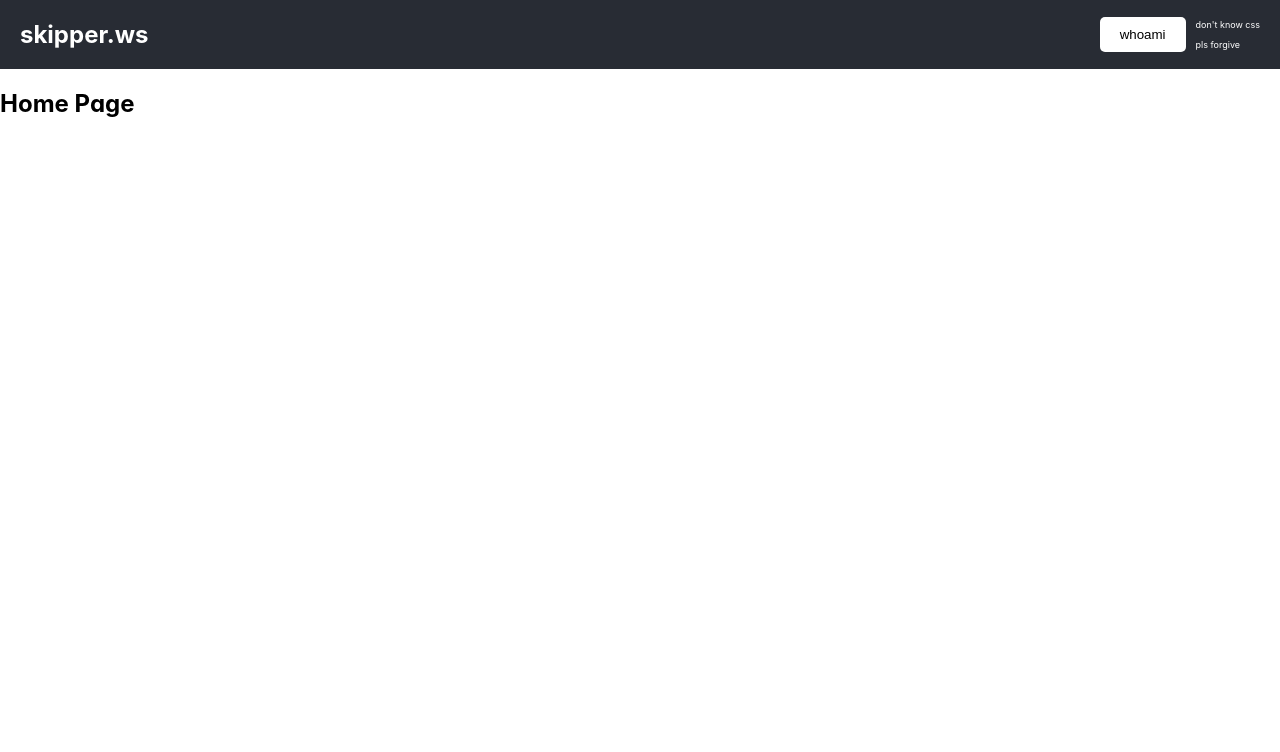
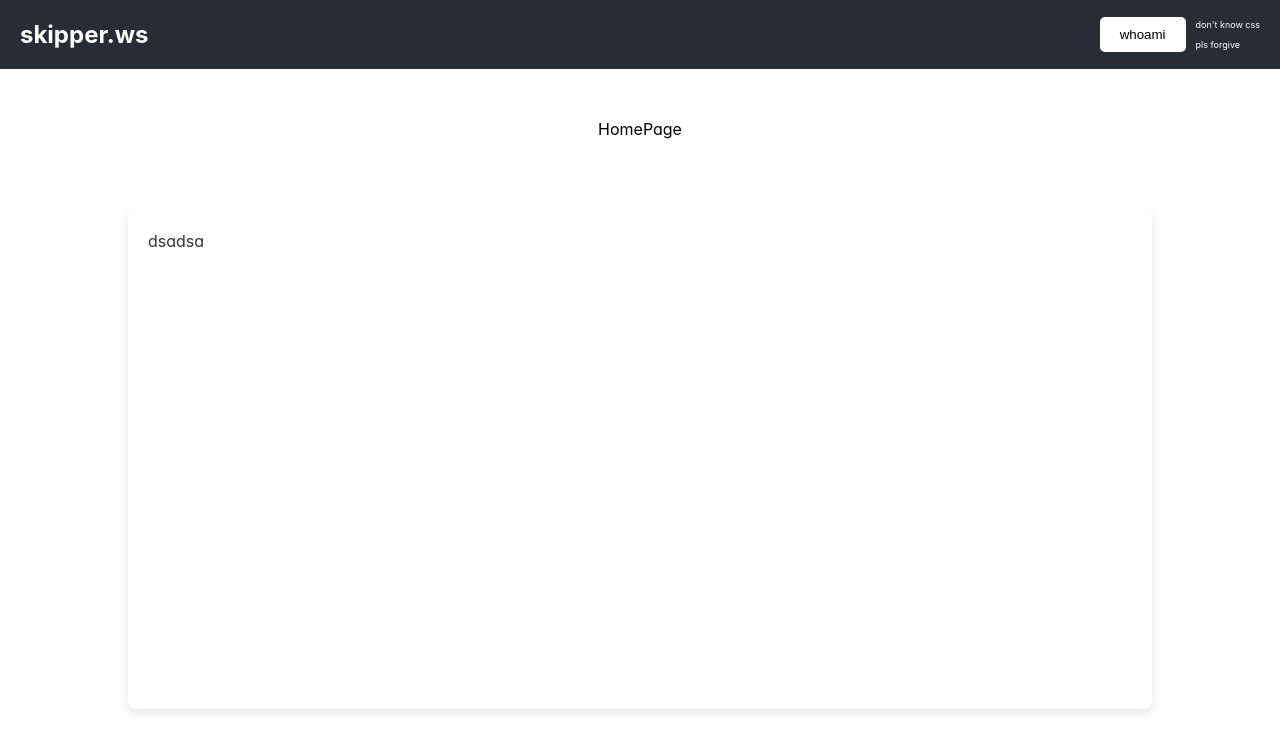
Before and after one commit to Skipperia/ts-node-template, a React (Create React App) app in the folder client/: page / in a window 1280 px wide. Shown: the top 752 px of the page. Built offline with nearby package versions, Linux system fonts and the light colour scheme.

Commit message:
work in progress of some gui

```diff
--- /dev/null
+++ b/client/src/components/CoolPageTitle/CoolPageTitle.tsx
@@ -0,0 +1,19 @@
+import React from "react";
+import '../styles/pagecontent.css';
+import { title } from "process";
+
+interface CoolPageTitleProps {
+    title: string
+}
+
+const CoolPageTitle = (props: CoolPageTitleProps) => {
+    return (
+        <div id="page-title-wrapper">
+            <div className="CoolPageTitle">
+                {props.title}
+            </div>
+        </div>
+    )
+}
+
+export default CoolPageTitle;
--- a/client/src/components/Header/Header.css
+++ b/client/src/components/Header/Header.css
@@ -36,6 +36,7 @@
 
 #site-title:hover {
     color: grey;
+    cursor: pointer;
 }
 
 #dntknow {
--- a/client/src/components/Header/Header.tsx
+++ b/client/src/components/Header/Header.tsx
@@ -6,13 +6,16 @@ import './Header.css';
 const Header: React.FC = () => {
     let navigate = useNavigate();
 
-
     const navigateToAbout = () => {
         navigate('/about');
     };
 
+    const navigateToHome = () => {
+        navigate('/');
+    }
+
     return (<div className='App-header'>
-        <h2 id='site-title'>skipper.ws</h2>
+        <h2 id='site-title' onClick={navigateToHome}>skipper.ws</h2>
         <div className='right-content'>
             <button id='aboutButton' onClick={navigateToAbout}>whoami</button>
             <div>
--- /dev/null
+++ b/client/src/components/PageContent/PageContent.tsx
@@ -0,0 +1,21 @@
+import React from "react";
+import CoolPageTitle from "../CoolPageTitle/CoolPageTitle";
+import '../styles/pagecontent.css';
+
+interface PageContentProps {
+    pageTitle: string
+}
+const PageContent = (props: PageContentProps) => {
+    const content = "dsadsa";
+
+    return (
+        <div>
+            <CoolPageTitle title={props.pageTitle} />
+            <div className="card">
+                <div className="card-content">{content}</div>
+            </div>
+        </div>
+    )
+}
+
+export default PageContent
--- /dev/null
+++ b/client/src/components/styles/pagecontent.css
@@ -0,0 +1,48 @@
+.CoolPageTitle {
+    width: 100%;
+    text-align: center;
+    margin-top: 20px;
+    padding: 10px 0;
+}
+
+.CoolPageTitle:hover {
+    color: blueviolet
+}
+
+.card {
+    background: #ffffff;
+    box-shadow: 0 4px 8px rgba(0, 0, 0, 0.1);
+    border-radius: 8px;
+    min-width: 600px; /* Minimum width of the card */
+    max-width: 80%; /* Maximum width of the card as a percentage of its container */
+    min-height: 300px; /* Minimum height of the card */
+    height: auto; /* Height of the card to grow with the content */
+    margin: 40px auto; /* Centering the card */
+    padding: 20px;
+    transition: width 0.2s, height 0.2s; /* Smooth resizing transition */
+    height: 500px; /* Set a specific height */
+    overflow: auto; /* Add scroll inside the card if content is too tall */
+  }
+
+  .card-header {
+    font-size: 1.5em;
+    font-weight: bold;
+    margin-bottom: 20px; /* Spacing between header and content */
+  }
+
+  .card-content {
+    font-size: 1em;
+    line-height: 1.6; /* For better readability */
+    color: #333; /* Slightly darker text for better contrast */
+  }
+
+
+
+
+
+#page-title-wrapper {
+    text-align: center;
+    /* Center the title and button */
+    padding: 20px;
+    /* Padding around the wrapper */
+}
--- a/client/src/pages/AboutPage.tsx
+++ b/client/src/pages/AboutPage.tsx
@@ -1,7 +1,10 @@
 import React from 'react';
+import PageContent from '../components/PageContent/PageContent';
 
 const AboutPage: React.FC = () => {
-  return <h2>About Page</h2>;
+  return (<div>
+    <PageContent pageTitle={"about pagerino"} />
+  </div>);
 }
 
 export default AboutPage;
--- a/client/src/pages/HomePage.tsx
+++ b/client/src/pages/HomePage.tsx
@@ -1,7 +1,10 @@
 import React from 'react';
+import PageContent from '../components/PageContent/PageContent';
 
 const HomePage: React.FC = () => {
-  return <h2>Home Page</h2>;
+  return (<div>
+    <PageContent pageTitle={"HomePage"} />
+  </div>);
 }
 
 export default HomePage;
```
